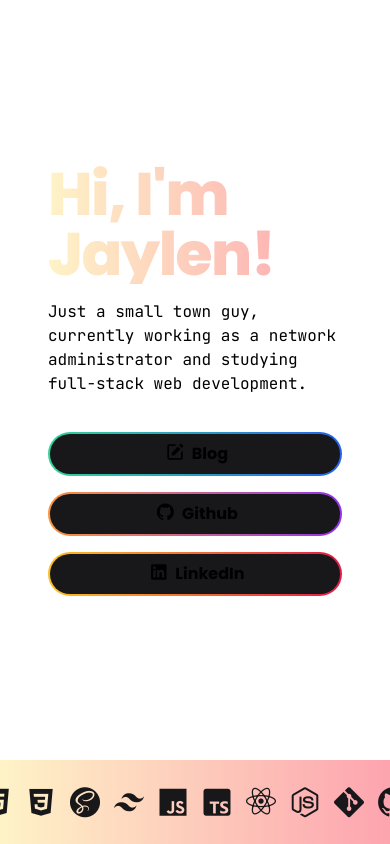
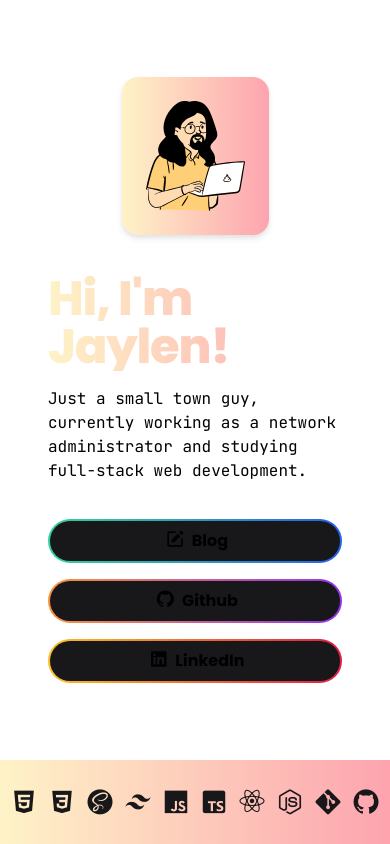
Before and after one commit to JYLN/jyln-personal-site, a SvelteKit app: page / in a window 390 px wide. Built offline with nearby package versions, Linux system fonts and the light colour scheme.

Commit message:
Update homepage responsive styles

```diff
--- a/src/routes/+page.svelte
+++ b/src/routes/+page.svelte
@@ -17,14 +17,14 @@
 	<title>Jaylen Baxter</title>
 </svelte:head>
 
-<section class="hero">
-	<article class="hero-text md:w-2/3">
-		<h1 class="hero-text-header text-6xl md:text-8xl">Hi, I'm Jaylen!</h1>
+<section class="hero flex-col-reverse gap-10 lg:flex-row lg:gap-6">
+	<article class="max-w-full md:w-2/3">
+		<h1 class="hero-text-header text-5xl md:text-7xl lg:text-8xl">Hi, I'm Jaylen!</h1>
 		<p class="hero-text-desc text-base lg:text-xl">
 			Just a small town guy, currently working as a network administrator and studying full-stack
 			web development.
 		</p>
-		<aside class="social-buttons flex-col gap-4 text-center md:flex-row md:items-center md:gap-5">
+		<aside class="social-buttons flex-col gap-4 text-center lg:flex-row lg:items-center lg:gap-5">
 			<a
 				href="/blog"
 				class="social-button group from-emerald-400 to-blue-600 group-hover:from-emerald-400 group-hover:to-blue-600"
@@ -56,12 +56,12 @@
 			</a>
 		</aside>
 	</article>
-	<figure class="hero-img hidden md:flex">
+	<figure class="hero-img w-1/2 md:w-1/3">
 		<img src="/jaylen-bust.svg" alt="Cartoon Bust of Jaylen" />
 	</figure>
 </section>
 
-<footer class="skill-footer text-4xl gap-2 md:text-5xl md:gap-4">
+<footer class="skill-footer text-3xl gap-2 md:text-5xl md:gap-4">
 	<i class="bx bxl-html5" use:tooltip={{ content: 'HTML' }} />
 	<i class="bx bxl-css3" use:tooltip={{ content: 'CSS' }} />
 	<i class="bx bxl-sass" use:tooltip={{ content: 'Sass' }} />
@@ -76,11 +76,7 @@
 
 <style lang="postcss">
 	.hero {
-		@apply container mx-auto flex h-[90%] items-center gap-6 py-24 px-12;
-	}
-
-	.hero-text {
-		@apply max-w-full;
+		@apply container mx-auto flex h-[90%] items-center justify-center py-24 px-12;
 	}
 
 	.hero-text-header {
@@ -92,7 +88,7 @@
 	}
 
 	.hero-img {
-		@apply w-1/3 rounded-2xl bg-gradient-to-r from-amber-100 to-rose-300 p-6 drop-shadow-md;
+		@apply rounded-2xl bg-gradient-to-r from-amber-100 to-rose-300 p-6 drop-shadow-md;
 	}
 
 	.social-buttons {
```
